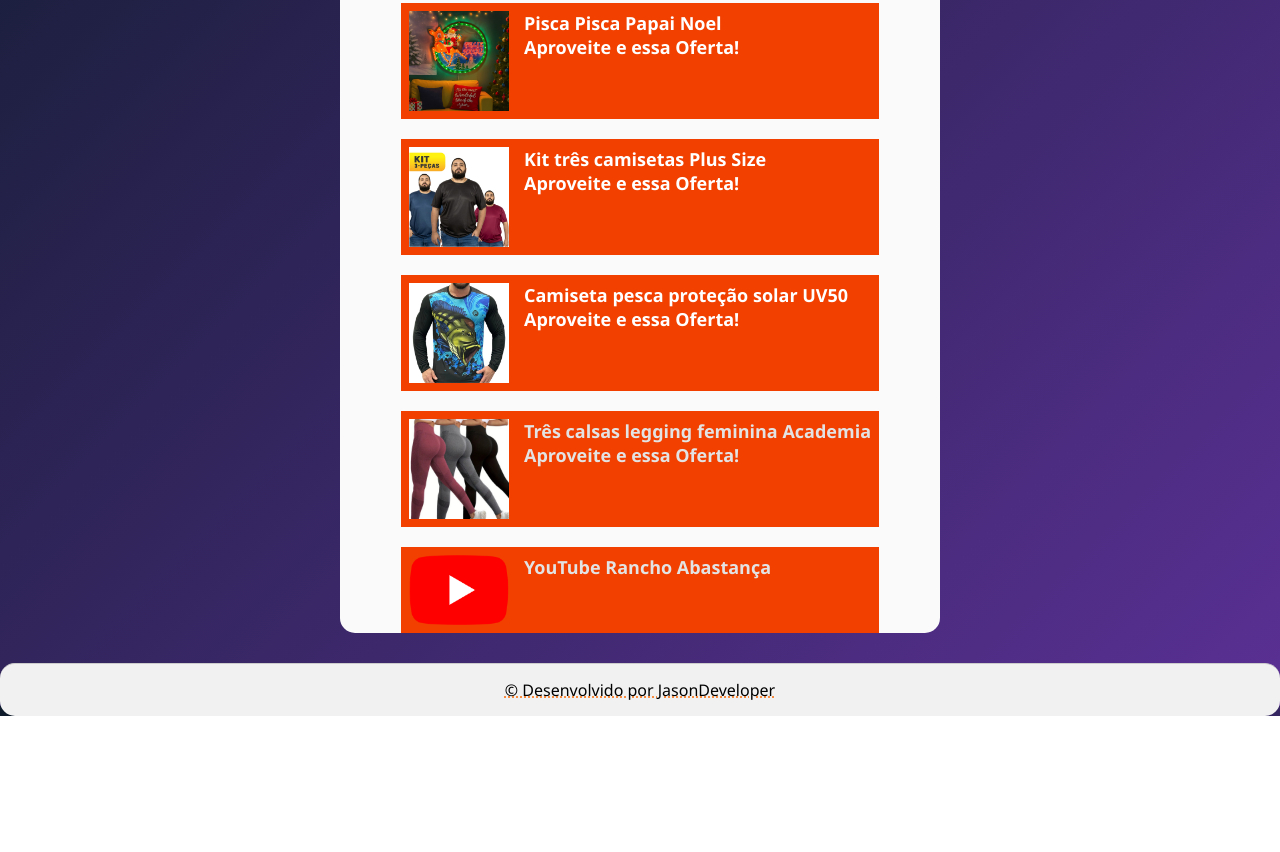
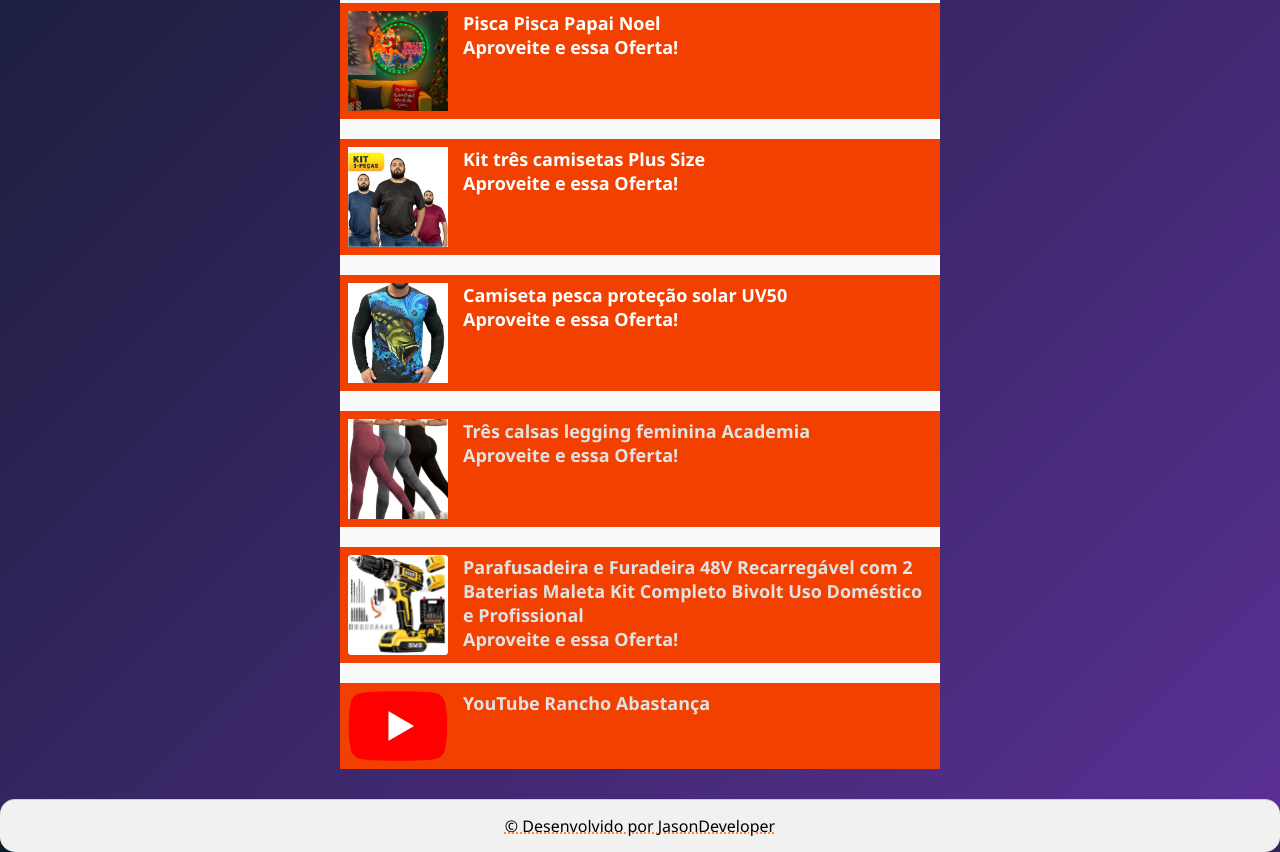
Before and after one commit to jasonrn36/ranchoAbastanca_links, a plain HTML site: page index.html in a window 1280 px wide. Shown: the part 516-1368 px from the top of the page. Before the commit the page ends 1232 px from the top, so only its background shows below. Drawn offline with Linux system fonts and the light colour scheme; files whose address does not match are found by name.

Commit message:
adicionado furadeira parafusadeira

```diff
--- a/index.html
+++ b/index.html
@@ -79,6 +79,18 @@
                 </a>
                 </span>
         </div>
+
+        <div class="item">
+            <img class="imagem-produto" src="./src/img/Furadeira_parafusadeira_rancho.png" alt="Furadeira e parafusadeira a bateria">
+                <span class="oferta">
+                <a href="https://s.shopee.com.br/20oIb3DYow" target="_blank" class="link-button"></a>
+                    Parafusadeira e Furadeira 48V Recarregável com 2 Baterias Maleta Kit Completo Bivolt Uso Doméstico e Profissional</br>
+                    Aproveite e essa Oferta!
+                </a>
+                </span>
+        </div>
+
+        <!-- Área das Redes Sociais-->
         <div class="item">
             <img class="imagem-produto" src="./src/img/Youtube_logo.png" alt="Cortina led oferta">
                 <span class="oferta">
```
Also changed, not shown: src/img/Furadeira_parafusadeira_rancho.png (added).
